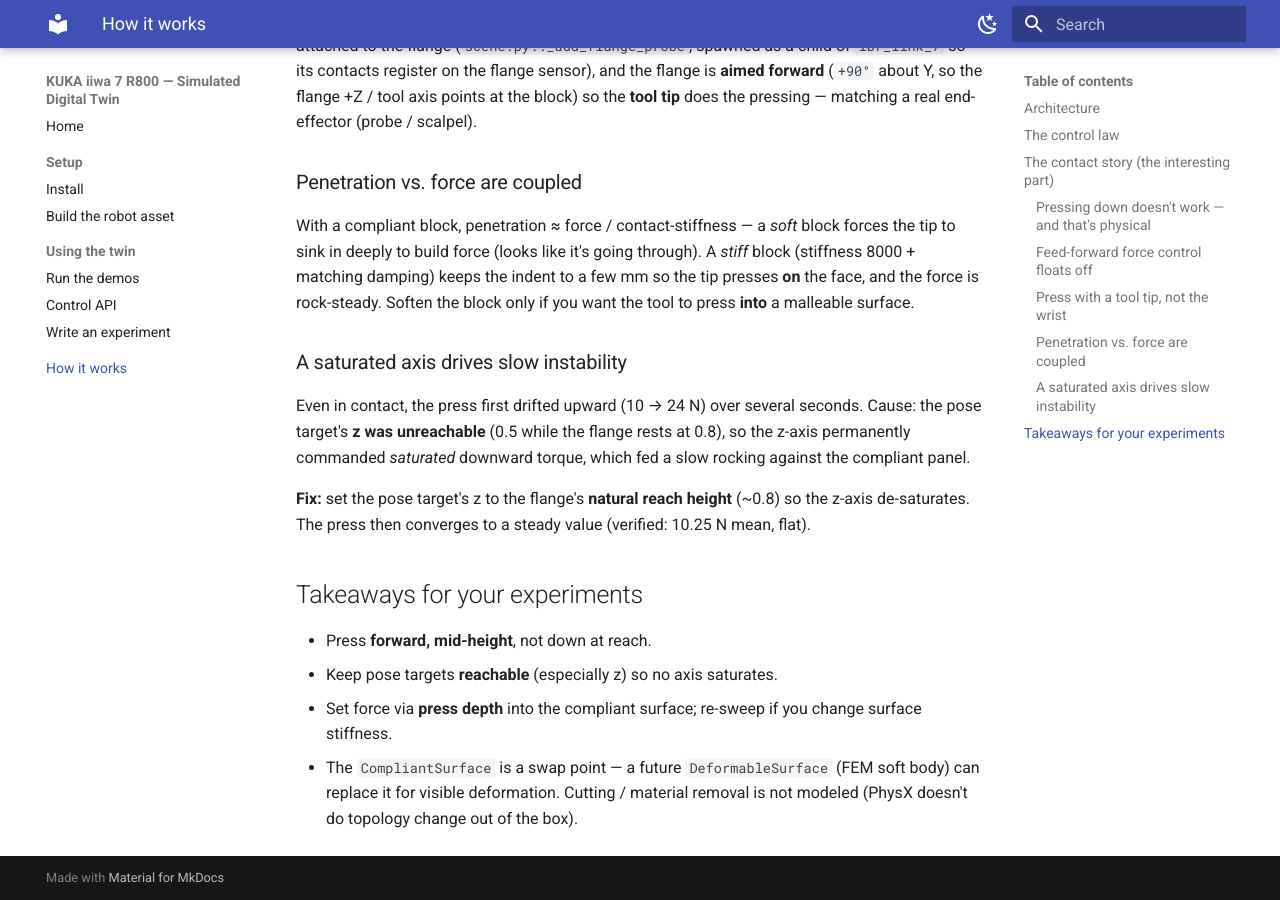
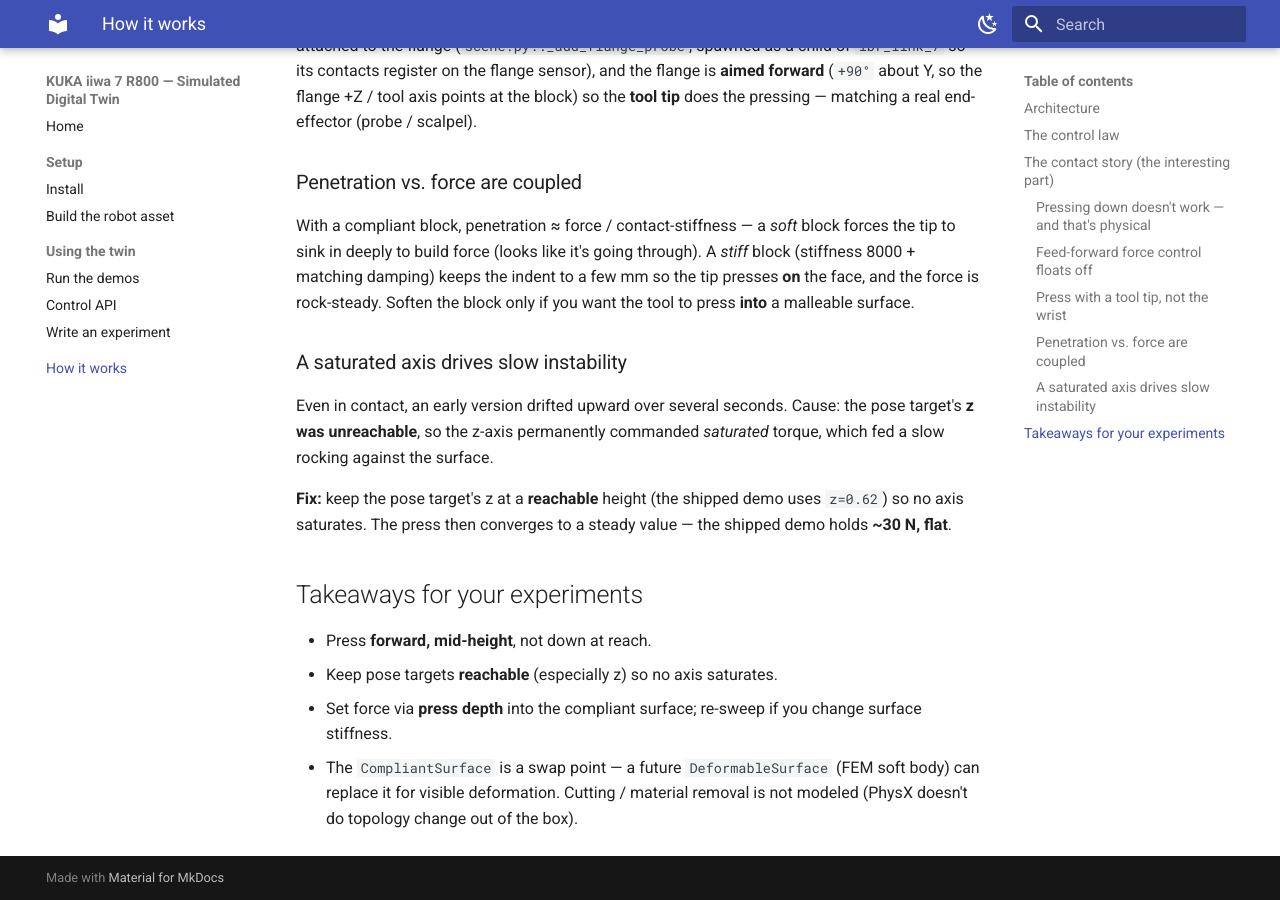
Before and after one commit to jeffrichley/kuka-iiwa-sim, an MkDocs documentation site: the page built from docs/how-it-works.md, in a window 1280 px wide and 900 px high, scrolled down 1898 px. Built offline with MkDocs 1.6.1 and Material for MkDocs 9.7.7, drawn with Linux system fonts in a browser that asks for light colours; some of the changed text lies outside the part shown.

Commit message:
fix: address adversarial review (force-number consistency, self-verify)
Whole-branch review findings:
- Important: force numbers were contradictory across the branch (stale
  ~10 N / x=0.565 claims vs the shipped ~30 N). Reconcile every doc and
  the bhodi_template calibration to the verified ~30 N at x=0.42.
- Important: force_demo declared success (exit 0) even on total loss of
  contact. Assert the tail force is within a band of nominal; print
  OK/FAIL and exit nonzero on lost contact for CI/automation.
- Minor: get_ee_force used a per-COMPONENT max across bodies (a latent
  trap contradicting its comment); return the strongest-contact body's
  actual force vector by magnitude.

Verified: 28 unit tests pass; live force demo holds ~30 N and reports [OK].

Co-Authored-By: Claude Opus 4.8 <noreply@anthropic.com>

```diff
--- a/docs/how-it-works.md
+++ b/docs/how-it-works.md
@@ -43,7 +43,7 @@ arm's real envelope.
 The iiwa 7 R800's **wrist joints are only 40 N·m** (vs 176 N·m at the shoulder).
 When the arm reaches *down and out* to a low table, it folds so those weak wrist
 joints bear the press — they saturate almost instantly. The arm can only **slam**
-(45–90 N, torque-saturated) or **float** off; there is no clean 10 N regime. This
+(45–90 N, torque-saturated) or **float** off; there is no clean light-force regime. This
 is true of the real robot too — it's the arm's workspace boundary, not a bug.
 
 **Fix:** press in the **dexterous zone** — a vertical panel in front of the arm,
@@ -86,14 +86,13 @@ block only if you want the tool to press **into** a malleable surface.
 
 ### A saturated axis drives slow instability
 
-Even in contact, the press first drifted upward (10 → 24 N) over several seconds.
-Cause: the pose target's **z was unreachable** (0.5 while the flange rests at
-0.8), so the z-axis permanently commanded *saturated* downward torque, which fed
-a slow rocking against the compliant panel.
+Even in contact, an early version drifted upward over several seconds. Cause:
+the pose target's **z was unreachable**, so the z-axis permanently commanded
+*saturated* torque, which fed a slow rocking against the surface.
 
-**Fix:** set the pose target's z to the flange's **natural reach height** (~0.8)
-so the z-axis de-saturates. The press then converges to a steady value
-(verified: 10.25 N mean, flat).
+**Fix:** keep the pose target's z at a **reachable** height (the shipped demo
+uses `z=0.62`) so no axis saturates. The press then converges to a steady value
+— the shipped demo holds **~30 N, flat**.
 
 ## Takeaways for your experiments
 
```
Also changed, not shown: docs/index.md (+2 -2 lines), 3 other files.
